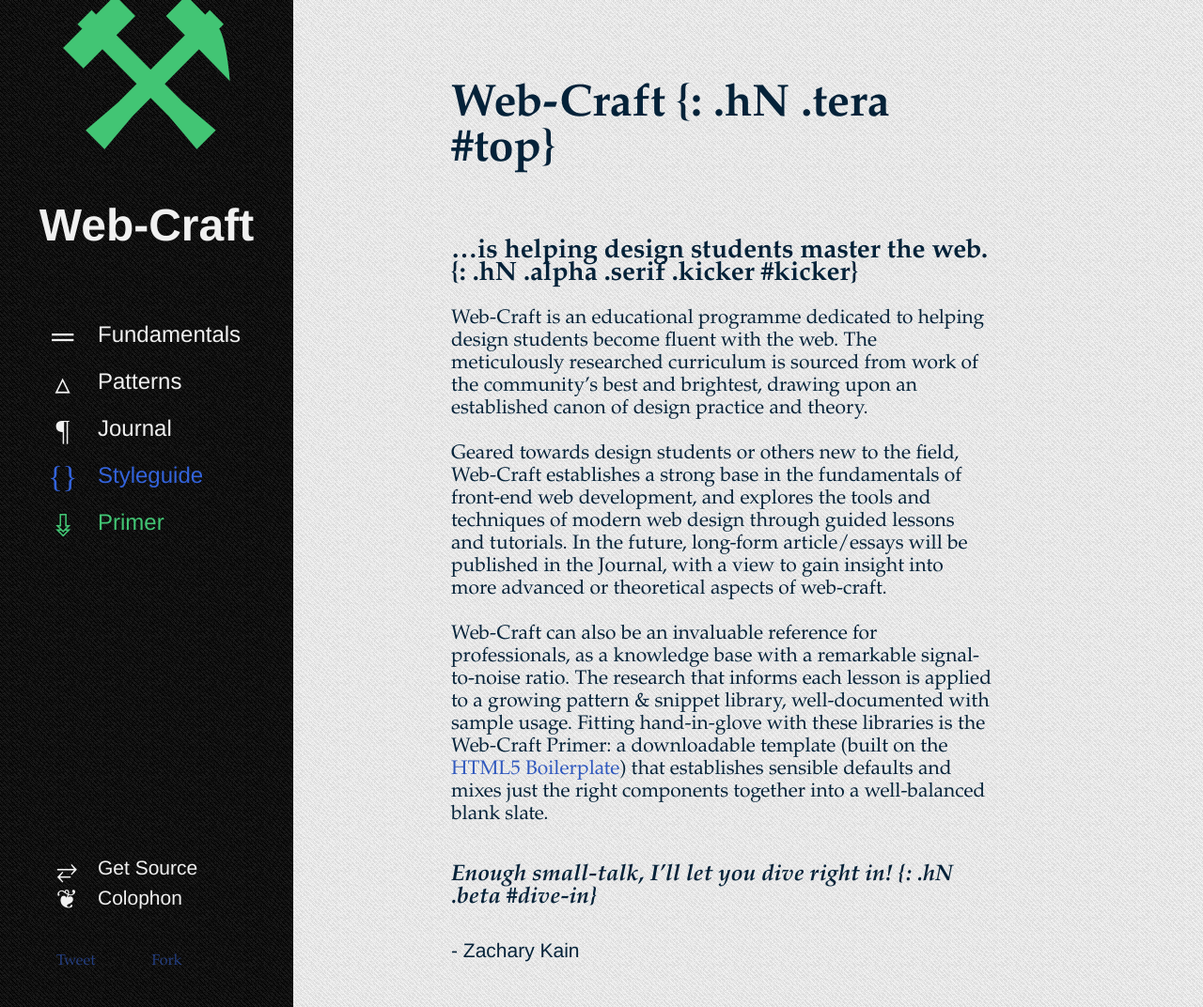
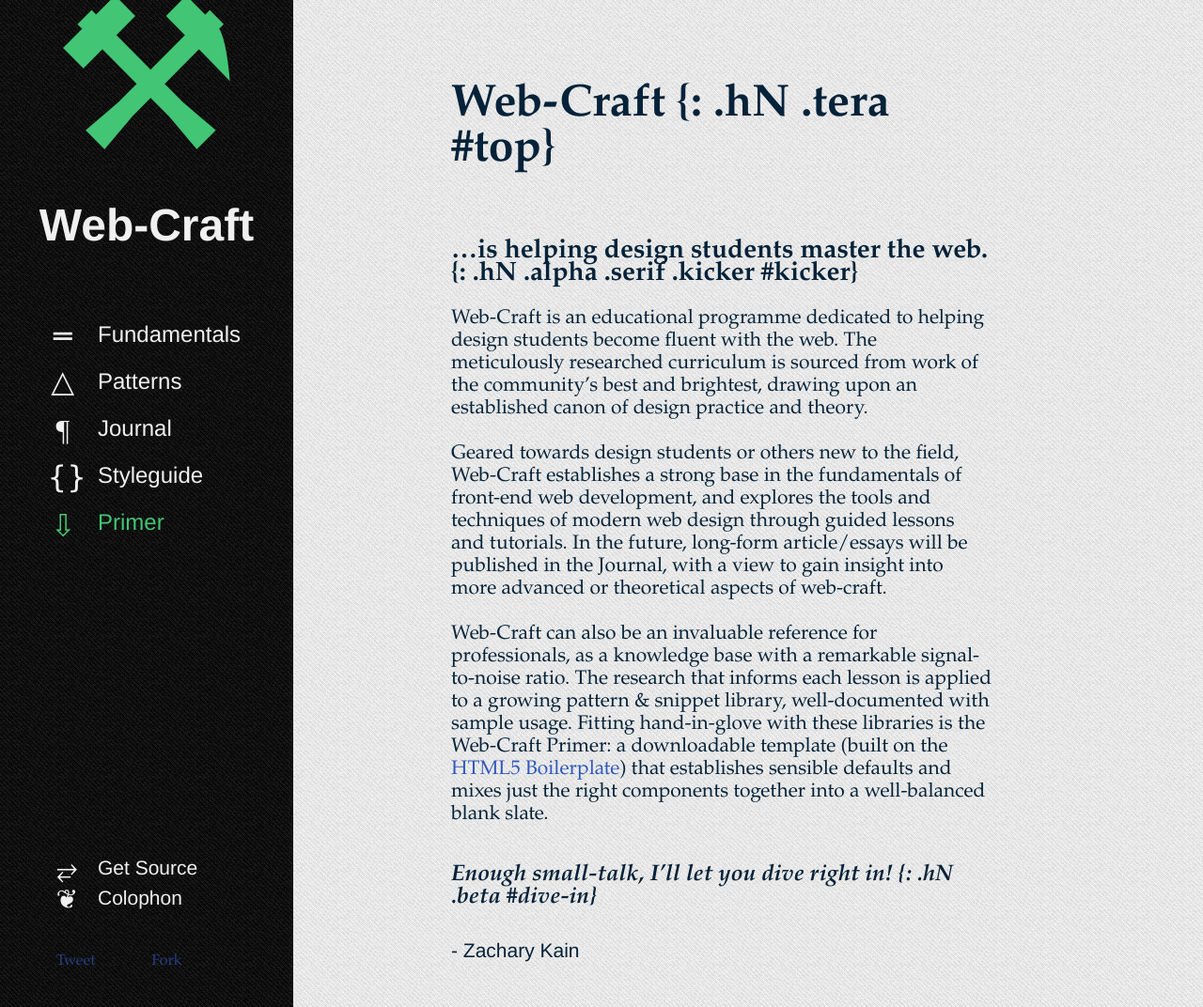
Before and after one commit to caycefischer/webcraft, a Jekyll site: the page built from index.markdown, in a window 1280 px wide and 1072 px high. Shown: the whole window at 94% size. Built offline with Jekyll 4.4.1, drawn with Linux system fonts in a browser that asks for light colours; nearby versions of some CDN libraries; comment, search, counter and statistics services are not loaded.

Commit message:
fix chrome/firefox nav icon discrepancies

```diff
--- a/_includes/nav.html
+++ b/_includes/nav.html
@@ -7,10 +7,10 @@
 		<nav role="navigation">
 			<ul>
 				<li class="hN gamma"><a data-icon="═" class="sans brand icon txt-white" href="{{ site.baseurl }}/fundamentals">Fundamentals</a></li>
-				<li class="hN gamma"><a data-icon="▵" class="sans brand icon txt-white" href="{{ site.baseurl }}/patterns">Patterns</a></li>
+				<li class="hN gamma"><a data-icon="△" class="sans brand icon txt-white" href="{{ site.baseurl }}/patterns">Patterns</a></li>
 				<li class="hN gamma"><a data-icon="¶" class="sans brand icon txt-white" href="{{ site.baseurl }}/journal">Journal</a></li>
-				<li class="hN gamma"><a data-icon="{}" class="sans brand icon txt-blue" href="{{ site.baseurl }}/styleguide">Styleguide</a></li>
-				<li class="hN gamma"><a data-icon="⇮" class="sans brand icon txt-green flipped" href="{{ site.baseurl }}/primer">Primer</a></li>
+				<li class="hN gamma"><a data-icon="{}" class="sans brand icon txt-white" href="{{ site.baseurl }}/styleguide">Styleguide</a></li>
+				<li class="hN gamma"><a data-icon="⇧" class="sans brand icon txt-green flipped" href="{{ site.baseurl }}/primer">Primer</a></li>
 			</ul>
 		</nav>
 	</header>
--- a/css/style.css
+++ b/css/style.css
@@ -1095,13 +1095,19 @@
       left: -1.65em;
       width: 1em;
       text-align: center;
-      font-family: serif;
+      font-family: "Lucida Sans Unicode", "Arial Unicode MS" !important;
    }
    .icon.flipped:before {
       -webkit-transform: rotate(180deg);
          -moz-transform: rotate(180deg);
           -ms-transform: rotate(180deg);
               transform: rotate(180deg);
+   }
+   .icon[data-icon="△"]:before{
+      top: 0;
+   }
+   .icon[data-icon="¶"]:before{
+      font-family: serif !important;
    }
 
 /*
```
